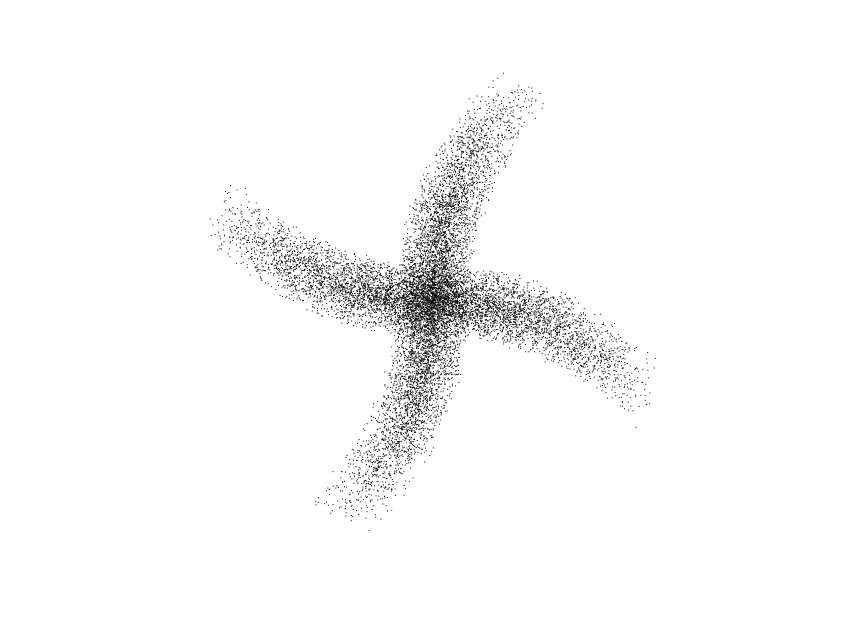
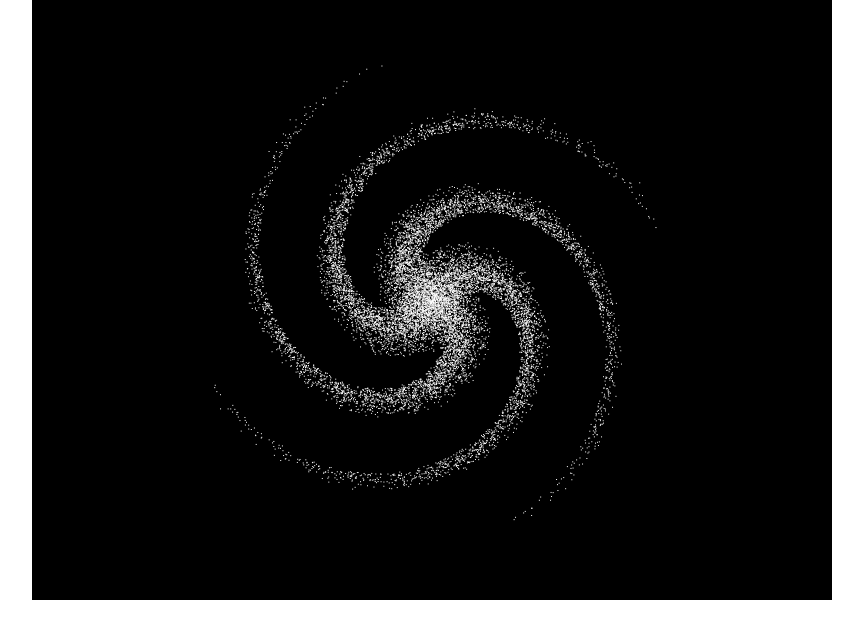
Before and after one commit to hadrianhughes/procedural-galaxy-poc, a plain HTML site: page index.html in a window 1280 px wide. Shown: the whole page, without its empty margins (208-1071 px from the left). Drawn offline with Linux system fonts and the light colour scheme.

Commit message:
Parameterize config

```diff
--- a/index.js
+++ b/index.js
@@ -5,13 +5,25 @@ const ctx = canvas.getContext('2d');
 
 const CANVAS_WIDTH = 800;
 const CANVAS_HEIGHT = 600;
+const MIN_ARMS = 2;
+const MAX_ARMS = 6;
+const MIN_STARS = 2000;
+const MAX_STARS = 20000;
+const MIN_RADIUS = 200;
+const MAX_RADIUS = 500;
+const MIN_ARM_RADIUS = 50;
+const MAX_ARM_RADIUS = 100;
+const MIN_SPIN = 0.5;
+const MAX_SPIN = 1.3;
 
 canvas.width = CANVAS_WIDTH;
 canvas.height = CANVAS_HEIGHT;
 
 const getRandom = (max, min = 0) => {
   const actualMax = min ? max - min : max;
-  const num = Math.floor(Math.random() * actualMax);
+  const floorFn = Number.isInteger(actualMax) ? Math.floor : y => y;
+
+  const num = floorFn(Math.random() * actualMax);
   return num + min;
 };
 
@@ -22,11 +34,11 @@ const multiplierWeightedToZero = abs => {
 
 const generateGalaxy = () => {
   const center = [CANVAS_WIDTH / 2, CANVAS_HEIGHT / 2];
-  const armCount = getRandom(6, 2);
-  const starCount = getRandom(20000, 2000);
-  const radius = getRandom(500, 200) / 2;
-  const armRadius = getRandom(50, 100);
-  const spinFactor = Math.random();
+  const armCount = getRandom(MAX_ARMS, MIN_ARMS);
+  const starCount = getRandom(MAX_STARS, MIN_STARS);
+  const radius = getRandom(MAX_RADIUS, MIN_RADIUS) / 2;
+  const armRadius = getRandom(MAX_ARM_RADIUS, MIN_ARM_RADIUS);
+  const spinFactor = getRandom(MAX_SPIN, MIN_SPIN);
 
   const armInterval = (Math.PI * 2) / armCount;
 
@@ -60,7 +72,7 @@ const generateGalaxy = () => {
 };
 
 const render = points => {
-  ctx.fillStyle = 'black';
+  ctx.fillStyle = 'white';
 
   const pointsLength = points.length;
   let i;
--- a/style.css
+++ b/style.css
@@ -3,6 +3,7 @@ body {
 }
 
 canvas {
+  background-color: black;
   display: block;
   margin: 0 auto;
 }
```
